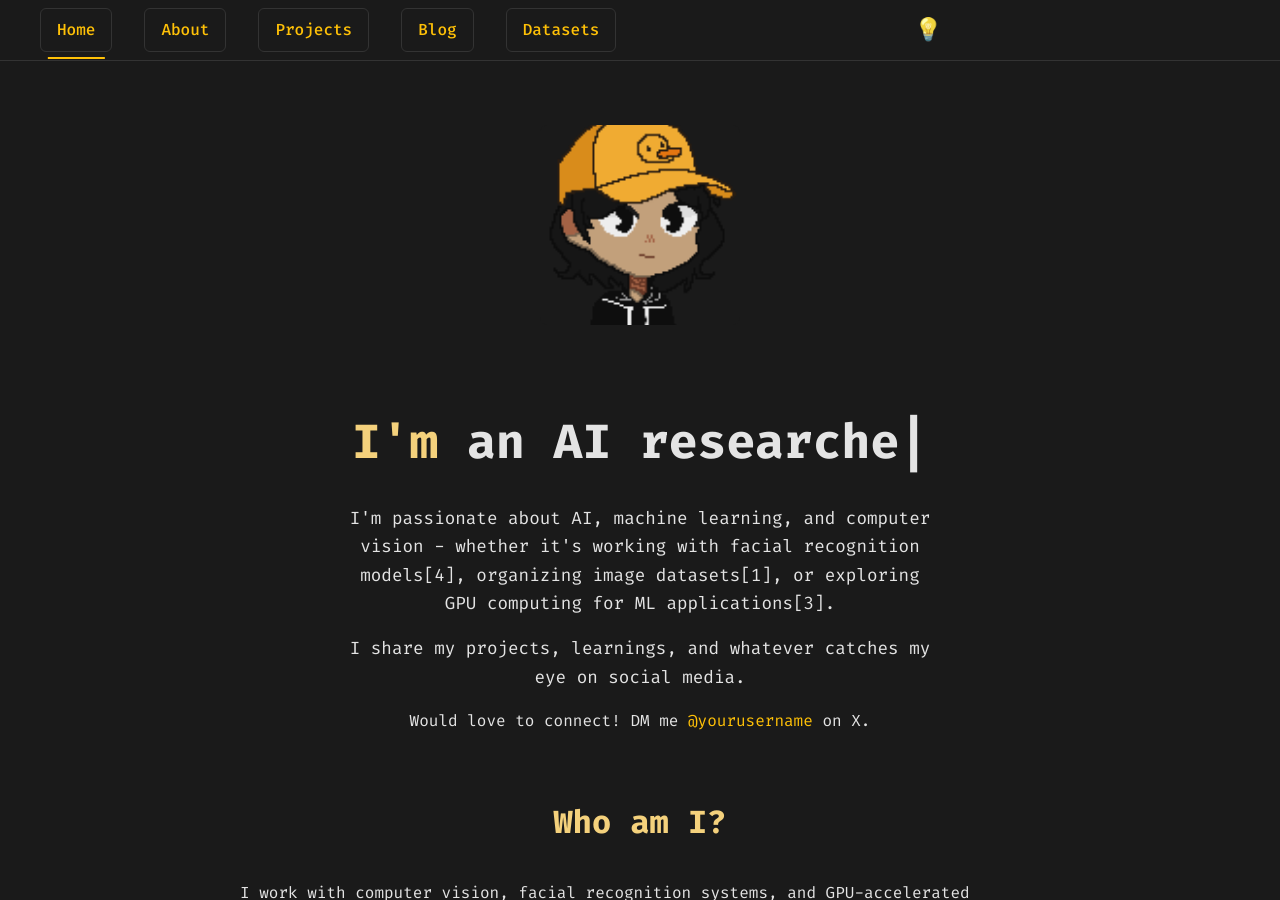
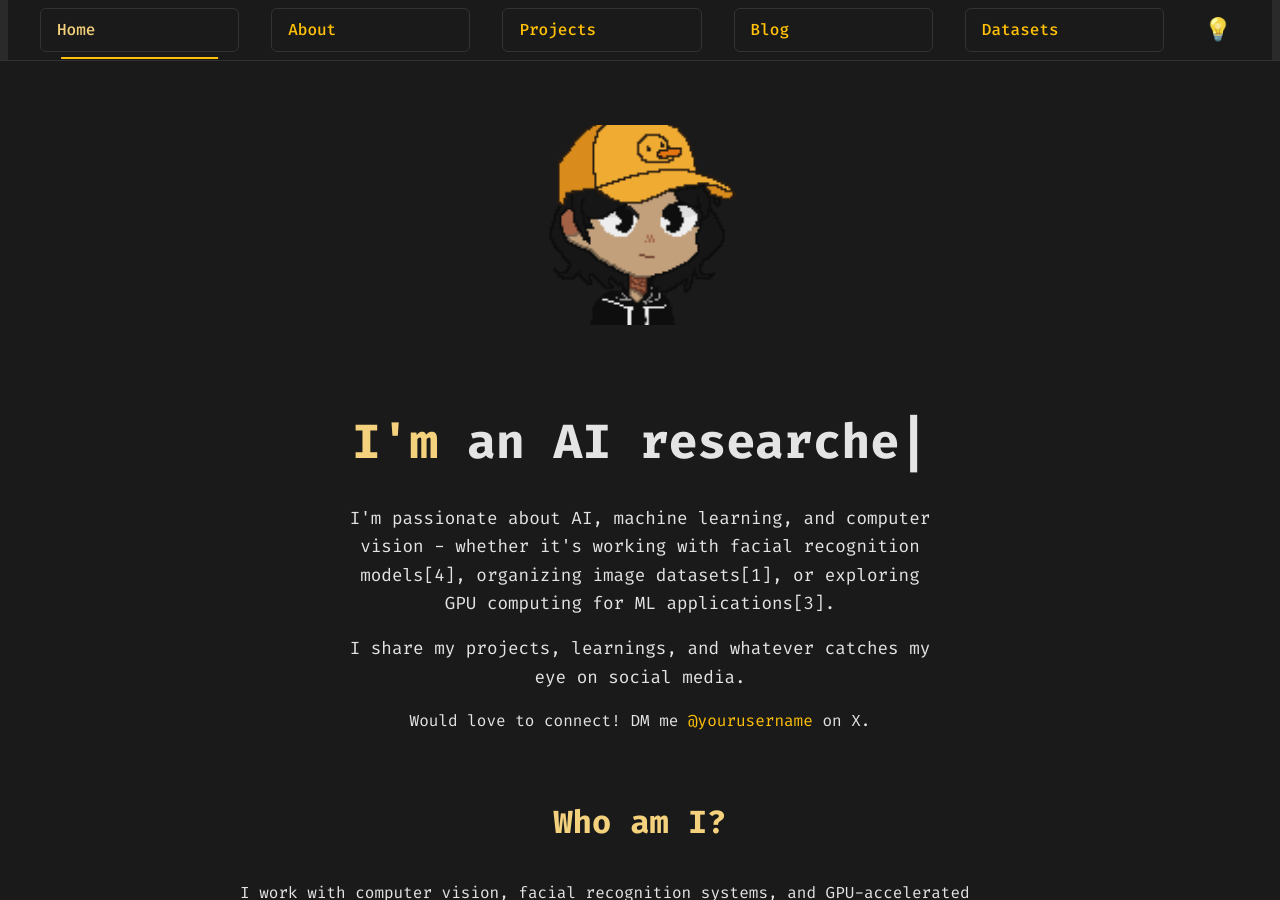
Before and after one commit to shrrynsh/site.github.io, a Jekyll site: the page built from index.md, in a window 1280 px wide and 900 px high. Built offline with Jekyll 4.4.1, drawn with Linux system fonts in a browser that asks for light colours.

Commit message:
Update default.html

```diff
--- a/_layouts/default.html
+++ b/_layouts/default.html
@@ -95,85 +95,114 @@
 
 
     /* Navigation Styles */
+/* Consistent Navigation for All Pages */
 .main-nav {
-      background: var(--nav-bg, #2a2a2a);
-      border-bottom: 1px solid var(--border, #333);
-      position: sticky;
-      top: 0;
-      z-index: 100;
-      transition: all 0.3s ease;
+  background: #2a2a2a !important;
+  border-bottom: 1px solid #333 !important;
+  position: sticky !important;
+  top: 0 !important;
+  z-index: 100 !important;
+  width: 100% !important;
 }
 
 .nav-container {
-      max-width: 1200px;
-      margin: 0 auto;
-      display: flex;
-      justify-content: space-between;
-      align-items: center;
-      padding: 0 2rem;
-      height: 60px;
+  max-width: 1200px !important;
+  margin: 0 auto !important;
+  display: flex !important;
+  justify-content: space-between !important;
+  align-items: center !important;
+  padding: 0 2rem !important;
+  height: 60px !important;
 }
 
 .nav-links {
-      display: flex;
-      gap: 2rem;
-      align-items: center;
+  display: flex !important;
+  gap: 2rem !important;
+  align-items: center !important;
+  flex: 1 !important;
 }
 
 .nav-link {
-      color: var(--text-secondary, #e4e4e4);
-      text-decoration: none;
-      font-weight: 500;
-      padding: 0.5rem 1rem;
-      border-radius: 6px;
-      transition: all 0.3s ease;
-      position: relative;
+  color: #ffc107 !important;
+  text-decoration: none !important;
+  font-weight: 500 !important;
+  padding: 0.5rem 1rem !important;
+  border-radius: 6px !important;
+  transition: all 0.3s ease !important;
+  position: relative !important;
   font-family: 'Fira Code', 'Courier New', monospace !important;
 }
 
 .nav-link:hover {
-      color: var(--accent, #ffc107);
-      background: rgba(255, 193, 7, 0.1);
+  color: #f4d17c !important;
+  background: rgba(255, 193, 7, 0.1) !important;
 }
 
 .nav-link.active {
-      color: var(--accent, #ffc107);
+  color: #f4d17c !important;
 }
 
 .nav-link::after {
-      content: '';
-      position: absolute;
-      bottom: -8px;
-      left: 50%;
-      width: 0;
-      height: 2px;
-      background: var(--accent, #ffc107);
-      transition: all 0.3s ease;
-      transform: translateX(-50%);
+  content: '' !important;
+  position: absolute !important;
+  bottom: -8px !important;
+  left: 50% !important;
+  width: 0 !important;
+  height: 2px !important;
+  background: #ffc107 !important;
+  transition: all 0.3s ease !important;
+  transform: translateX(-50%) !important;
 }
 
 .nav-link:hover::after,
 .nav-link.active::after {
-      width: 80%;
+  width: 80% !important;
 }
 
+/* Move Theme Toggle to Extreme Right */
 .nav-extras {
-      display: flex;
-      align-items: center;
-      gap: 1rem;
+  display: flex !important;
+  align-items: center !important;
+  margin-left: auto !important;
+  padding-left: 2rem !important;
 }
 
-    .nav-divider {
-      width: 1px;
-      height: 30px;
-      background: linear-gradient(
-        to bottom,
-        transparent,
-        var(--accent, #ffc107),
-        transparent
-      );
-      opacity: 0.6;
+/* Minimalistic Theme Toggle */
+.theme-toggle {
+  background: none !important;
+  border: none !important;
+  border-radius: 0 !important;
+  width: auto !important;
+  height: auto !important;
+  display: flex !important;
+  align-items: center !important;
+  justify-content: center !important;
+  cursor: pointer !important;
+  transition: all 0.3s ease !important;
+  padding: 0.5rem !important;
+  margin: 0 !important;
 }
+
+.theme-toggle:hover {
+  background: rgba(255, 193, 7, 0.1) !important;
+  border-radius: 6px !important;
+}
+
+.bulb-icon {
+  font-size: 1.4rem !important;
+  transition: all 0.3s ease !important;
+}
+
+.theme-toggle:hover .bulb-icon {
+  transform: scale(1.1) !important;
+}
+
+/* Remove the nav divider and underline */
+.nav-divider,
+.nav-underline {
+  display: none !important;
+}
+
 
     /* Minimalistic Theme Toggle */
 .theme-toggle {
```
Lines whose indentation alone changed are shown as unchanged.
